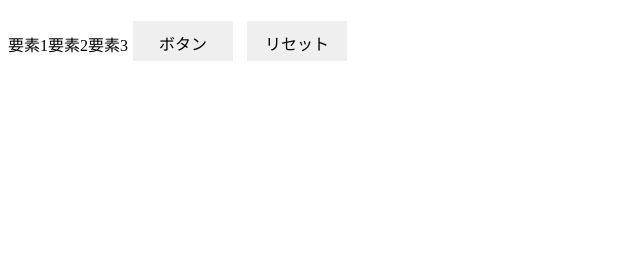
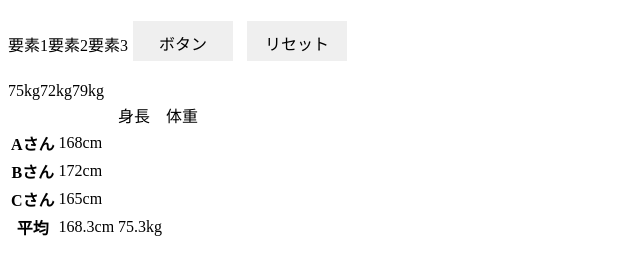
Before and after one commit to honma612/web1-6, a plain HTML site: page index.html in a window 1280 px wide. Shown: the whole page, without its empty margins (0-640 px from the left). Drawn offline with Linux system fonts and the light colour scheme.

Commit message:
Update index.html

```diff
--- a/index.html
+++ b/index.html
@@ -12,8 +12,22 @@
 <p id="youso">要素2</p>
 <p id="youso">要素3</p>
 
-    <p><input type="submit" value="ボタン" class="btn">
-    <input type="reset" value="リセット" class="btn"></p>
+<p><input type="submit" value="ボタン" class="btn">
+<input type="reset" value="リセット" class="btn"></p>
+<table>
+<thead>
+    <tr><th><th><td>身長</td><td>体重</td></tr>
+</thead>
 
+<tbody>
+    <tr><th>Aさん</th><td>168cm</td>75kg<td></td></tr>
+    <tr><th>Bさん</th><td>172cm</td>72kg<td></td></tr>
+    <tr><th>Cさん</th><td>165cm</td>79kg<td></td></tr>
+</tbody>
+
+<tfoot>
+    <tr><th>平均</th><td>168.3cm</td><td>75.3kg</td></tr>
+</tfoot>
+</table>
 </body>
 </html>
```
